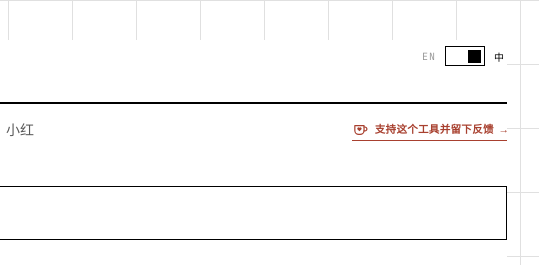
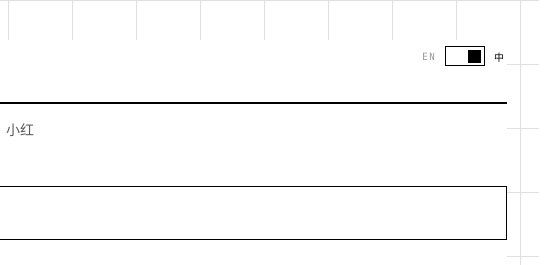
Before and after one commit to JIEDIT/draft-everywhere, a website: page public/index.html in a window 1280 px wide. Shown: the top 265 px of the page, 726-1280 px from the left. Drawn offline with Linux system fonts and the light colour scheme; no server answers.

Commit message:
Use official Ko-fi support widget

```diff
--- a/public/css/styles.css
+++ b/public/css/styles.css
@@ -47,12 +47,8 @@ h1 .accent-zh,h1 .accent-en{color:var(--accent);font-style:normal;text-decoratio
 
 .intro-row{display:flex;align-items:flex-start;justify-content:space-between;gap:32px;margin:14px 0 40px;}
 .tagline{color:var(--ink-soft);font-size:14px;line-height:1.7;margin:0;max-width:720px;}
-.support-link{display:inline-flex;align-items:center;gap:6px;flex-shrink:0;margin-top:3px;color:var(--accent);font-family:var(--font-mono);font-size:10.5px;font-weight:600;letter-spacing:.03em;line-height:1.7;text-decoration:none;border-bottom:1px solid currentColor;padding-bottom:1px;white-space:nowrap;}
-.support-link-icon{display:block;width:17px;height:17px;overflow:visible;flex-shrink:0;}
-.support-cup,.support-handle{fill:none;stroke:currentColor;stroke-width:1.7;stroke-linecap:round;stroke-linejoin:round;}
-.support-heart{fill:currentColor;}
-.support-link:hover{color:var(--ink);}
-.support-link:focus-visible{outline:2px solid var(--accent);outline-offset:3px;}
+.support-widget{flex-shrink:0;margin-top:1px;min-height:36px;white-space:nowrap;}
+.support-widget noscript a{display:inline-flex;align-items:center;background:var(--ink);color:#fff;border-radius:8px;font-family:var(--font-body);font-size:14px;font-weight:700;line-height:1;padding:11px 15px;text-decoration:none;}
 
 .runtime-status{min-height:54px;border:1px solid var(--ink);margin:-20px 0 28px;padding:11px 14px;font-family:var(--font-mono);font-size:10px;letter-spacing:.07em;display:flex;align-items:center;justify-content:space-between;gap:14px;background:var(--bg);}
 .runtime-status:empty{border-style:dashed;opacity:.45;}
@@ -66,7 +62,7 @@ h1 .accent-zh,h1 .accent-en{color:var(--accent);font-style:normal;text-decoratio
 .local-status select{width:100%;border:1px solid var(--ink);border-radius:0;background:var(--bg);color:var(--ink);font-family:var(--font-mono);font-size:10px;padding:8px;}
 .local-status select:disabled{opacity:.42;}
 .runtime-key-status{color:var(--accent);font-weight:600;white-space:nowrap;}
-@media(max-width:760px){.intro-row{flex-direction:column;gap:12px;}.support-link{align-self:flex-end;}.runtime-status{align-items:flex-start;flex-direction:column;}.local-status{display:grid;grid-template-columns:1fr;width:100%;}.runtime-key-status{white-space:normal;}}
+@media(max-width:760px){.intro-row{flex-direction:column;gap:12px;}.support-widget{align-self:flex-end;}.runtime-status{align-items:flex-start;flex-direction:column;}.local-status{display:grid;grid-template-columns:1fr;width:100%;}.runtime-key-status{white-space:normal;}}
 
 .workspace{display:grid;grid-template-columns:360px 1fr;gap:40px;align-items:start;}
 @media (max-width:920px){.workspace{grid-template-columns:1fr;} .source{position:static !important;}}
--- a/public/index.html
+++ b/public/index.html
@@ -25,14 +25,11 @@
   </div>
   <div class="intro-row">
     <p class="tagline" data-i18n="tagline">把 raw draft 一稿生成 X / Substack / Medium / LinkedIn / 小红书五个平台的版本,每个版本都可以原地修改。小红书自动转中文,其他平台自动转英文。</p>
-    <a class="support-link" id="supportLink" href="https://ko-fi.com/jieliu" target="_blank" rel="noopener noreferrer">
-      <svg class="support-link-icon" aria-hidden="true" viewBox="0 0 24 24">
-        <path class="support-cup" d="M4 6.5h13v7A5.5 5.5 0 0 1 11.5 19h-2A5.5 5.5 0 0 1 4 13.5v-7Z"/>
-        <path class="support-handle" d="M17 8.5h1.25a2.75 2.75 0 1 1 0 5.5H17"/>
-        <path class="support-heart" d="M10.5 14.6 7.9 12.1a1.8 1.8 0 0 1 2.6-2.5 1.8 1.8 0 0 1 2.6 2.5l-2.6 2.5Z"/>
-      </svg>
-      <span data-i18n="supportLink">支持这个工具并留下反馈 →</span>
-    </a>
+    <div class="support-widget" id="supportWidget">
+      <script type="text/javascript" src="https://storage.ko-fi.com/cdn/widget/Widget_2.js"></script>
+      <script type="text/javascript">kofiwidget2.init('Support us & share feedback', '#000000', 'L4X425OSS2');kofiwidget2.draw();</script>
+      <noscript><a href="https://ko-fi.com/jieliu" target="_blank" rel="noopener noreferrer">Support us &amp; share feedback</a></noscript>
+    </div>
   </div>
   <section class="runtime-status" data-role="runtime-status" aria-live="polite"></section>
 
--- a/public/js/app.js
+++ b/public/js/app.js
@@ -14,7 +14,6 @@ const I18N = {
   zh: {
     title: '一稿<span class="accent-zh">多发</span>',
     tagline: '把 raw draft 一稿生成 X / Substack / Medium / LinkedIn / 小红书五个平台的版本,每个版本都可以原地修改。小红书自动转中文,其他平台自动转英文。',
-    supportLink: '支持这个工具并留下反馈 →',
     srcLabel:'RAW DRAFT', outLabel:'PLATFORM VERSIONS',
     draftPh:'把你的 raw draft 贴在这里……', go:'生成各平台版本',
     generating:'生成中',
@@ -52,7 +51,6 @@ const I18N = {
   en: {
     title: 'Draft <span class="accent-en">Everywhere</span>',
     tagline: 'Turn one raw draft into platform-ready posts for X / Substack / Medium / LinkedIn / Xiaohongshu. Every version is editable in place. Xiaohongshu outputs in Chinese, everything else in English.',
-    supportLink: 'Support the tool & share feedback →',
     srcLabel:'RAW DRAFT', outLabel:'PLATFORM VERSIONS',
     draftPh:'Paste your raw draft here…', go:'Generate platform versions',
     generating:'Generating',
```
Also changed, not shown: test/clear-draft.test.cjs (+7 -10 lines).
